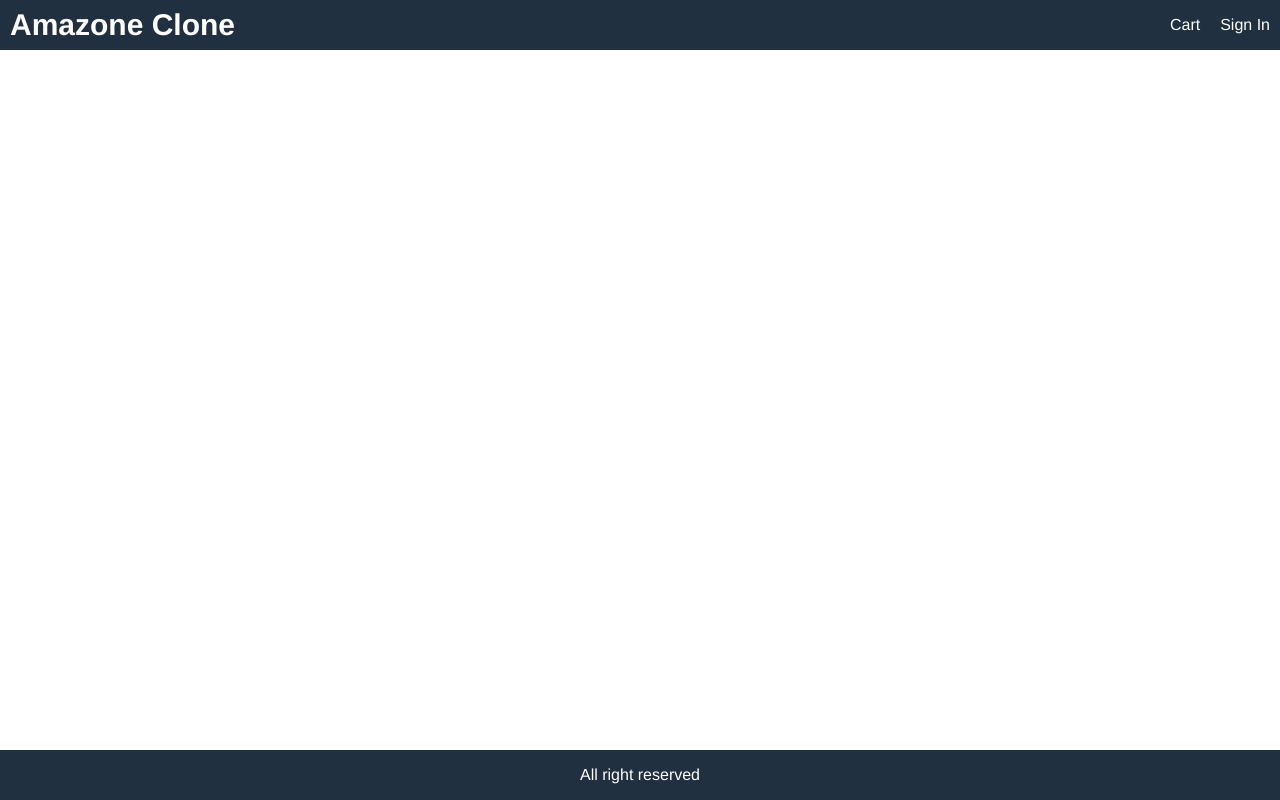
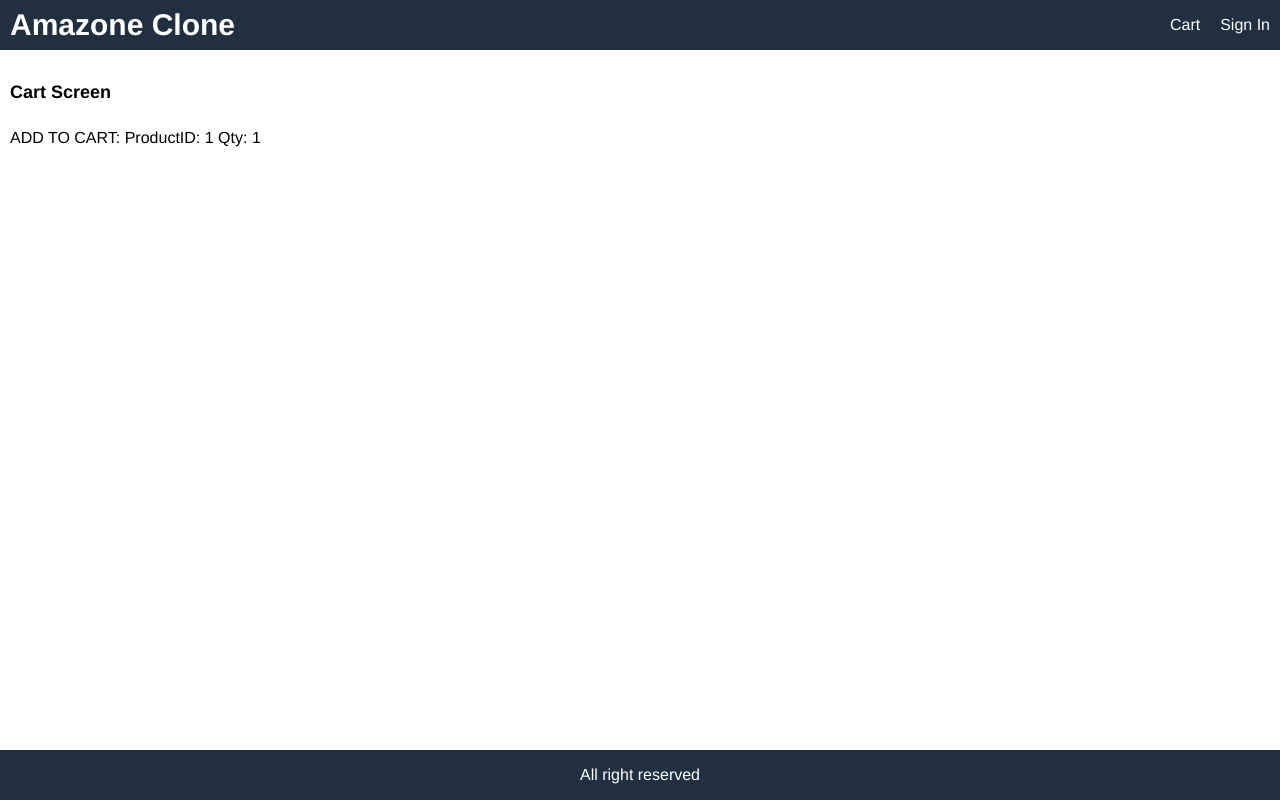
Before and after one commit to Muhammad5943/Amazone-clone-frontend, a React (Create React App) app: page /cart/1 in a window 1280 px wide. Built offline with nearby package versions, Linux system fonts and the light colour scheme.

Commit message:
Implement cart ui and addition logic

```diff
--- a/src/App.js
+++ b/src/App.js
@@ -2,6 +2,7 @@
 import { BrowserRouter, Route } from 'react-router-dom'
 import HomeScreen from './screens/HomeScreen'
 import ProductScreen from './screens/ProductScreen'
+import CartScreen from './screens/CartScreen'
 import './index.css'
 
 function App() {
@@ -22,8 +23,8 @@
         </header>
         <main>
           <Route path="/" component={ HomeScreen } exact></Route>
-
           <Route path="/product/:_id" component={ ProductScreen }></Route>
+          <Route path="/cart/:_id?" component={ CartScreen }></Route>
         </main>
         <footer className="row center">All right reserved</footer>
       </div>
--- a/src/index.css
+++ b/src/index.css
@@ -64,6 +64,9 @@
 li {
   margin-top: 1rem;
 }
+input,
+select,
+textarea,
 button {
   padding: 1rem;
   border-radius: 0.5rem;
@@ -72,9 +75,14 @@
   font-family: Helvetica, Arial, sans-serif;
   -webkit-font-smoothing: antialiased;
   -moz-osx-font-smoothing: grayscale;
+}
+button {
   background-color: #f8f8f8;
   cursor: pointer;
 }
+input:hover,
+select:hover,
+textarea:hover,
 button:hover {
   border: 0.1rem #404040 solid;
 }
--- /dev/null
+++ b/src/screens/CartScreen.js
@@ -0,0 +1,18 @@
+import React from 'react'
+
+function CartScreen(props) {
+     const productId = props.match.params._id
+     const qty = props.location.search
+                    ? Number(props.location.search.split('=')[1])
+                    : 1
+     return (
+          <div>
+               <h1>Cart Screen</h1>
+               <p>
+                    ADD TO CART: ProductID: {productId} Qty: {qty}
+               </p>
+          </div>
+     )
+}
+
+export default CartScreen
--- a/src/screens/ProductScreen.js
+++ b/src/screens/ProductScreen.js
@@ -1,4 +1,4 @@
-import React, { useEffect } from 'react'
+import React, { useEffect, useState } from 'react'
 import { useDispatch, useSelector } from 'react-redux'
 import { Link } from 'react-router-dom'
 import { detailsProduct } from '../actions/productActions'
@@ -19,6 +19,7 @@
      /* dinamic data from redux */
      const dispatch = useDispatch()
      const productId = props.match.params._id
+     const [qty, setQty] = useState(1)
      const productDetails = useSelector(state => state.productDetails)
      const { loading, error, product } = productDetails
 
@@ -26,6 +27,10 @@
      useEffect(() => {
           dispatch(detailsProduct(productId))
      }, [dispatch, productId])
+
+     const addToCartHandler = () => {
+          props.history.push(`/cart/${productId}?qty=${qty}`)
+     }
 
      return (
           <div>
@@ -38,7 +43,11 @@
                          <Link to="/">Back to result</Link>
                          <div className="row top">
                               <div className="col-2">
-                                   <img className="large" src={ product.image } alt={ product.name } />
+                                   <img
+                                        className="large"
+                                        src={ product.image }
+                                        alt={ product.name }
+                                   />
                               </div>
                               <div className="col-1">
                                    <ul>
@@ -79,15 +88,43 @@
                                                        </div>
                                                   </div>
                                              </li>
-                                             <li>
-                                                  <button className="primary block">Add to Cart</button>
-                                             </li>
+                                             {product.countInStock > 0 && (
+                                                  <>
+                                                       <li>
+                                                            <div className="row">
+                                                                 <div>Qty</div>
+                                                                 <div>
+                                                                      <select
+                                                                           value={qty}
+                                                                           onChange={(e) => setQty(e.target.value)}
+                                                                      >
+                                                                           {[...Array(product.countInStock).keys()].map(
+                                                                                (x) => (
+                                                                                     <option key={x + 1} value={x + 1}>
+                                                                                          {x + 1}
+                                                                                     </option>
+                                                                                )
+                                                                           )}
+                                                                      </select>
+                                                                 </div>
+                                                            </div>
+                                                       </li>
+                                                       <li>
+                                                            <button
+                                                                 onClick={addToCartHandler}
+                                                                 className="primary block"
+                                                            >
+                                                                 Add to Cart
+                                                            </button>
+                                                       </li>
+                                                  </>
+                                             )}
+
                                         </ul>
                                    </div>
                               </div>
                          </div>
                     </div>
-
                     )
                }
           </div>
```
